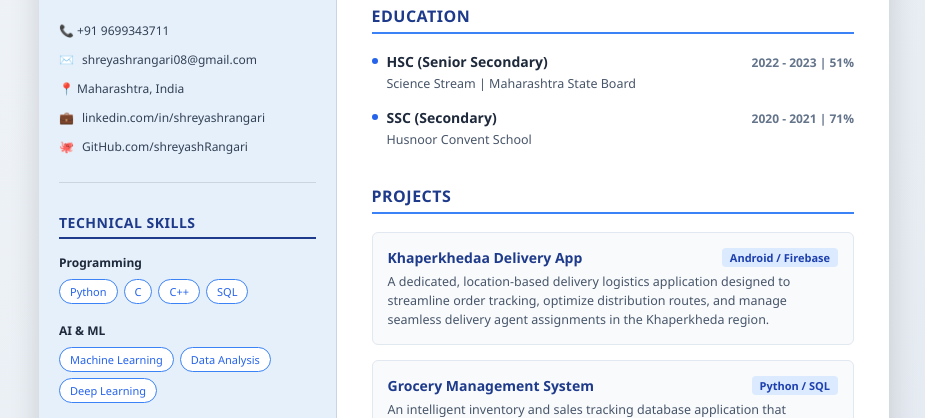
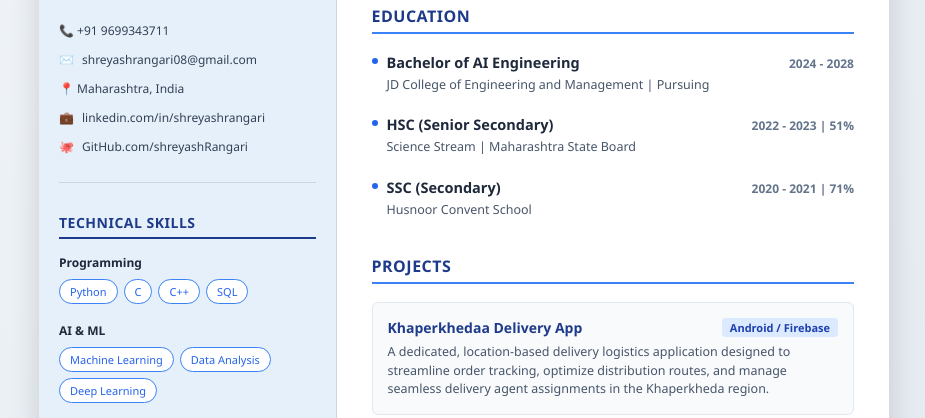
Before and after one commit to shreyashrangari08-gif/bootstrap-ai-resume, a plain HTML site: page index.html in a window 1280 px wide. Shown: the part 333-751 px from the top of the page, without its empty margins (176-1101 px from the left). Drawn offline with Linux system fonts and the light colour scheme.

Commit message:
Update index.html

```diff
--- a/index.html
+++ b/index.html
@@ -221,7 +221,7 @@
         }
 
         .edu-item {
-            margin-bottom: 15px;
+            margin-bottom: 20px;
             position: relative;
             padding-left: 15px;
         }
@@ -245,7 +245,7 @@
         }
 
         .item-title {
-            font-size: 14px;
+            font-size: 14.5px;
             font-weight: 700;
             color: #1e293b;
         }
@@ -378,6 +378,14 @@
 
                 <div class="edu-item">
                     <div class="item-header">
+                        <span class="item-title">Bachelor of AI Engineering</span>
+                        <span class="item-date">2024 - 2028</span>
+                    </div>
+                    <div class="item-details">JD College of Engineering and Management | Pursuing</div>
+                </div>
+
+                <div class="edu-item">
+                    <div class="item-header">
                         <span class="item-title">HSC (Senior Secondary)</span>
                         <span class="item-date">2022 - 2023 | 51%</span>
                     </div>
```
